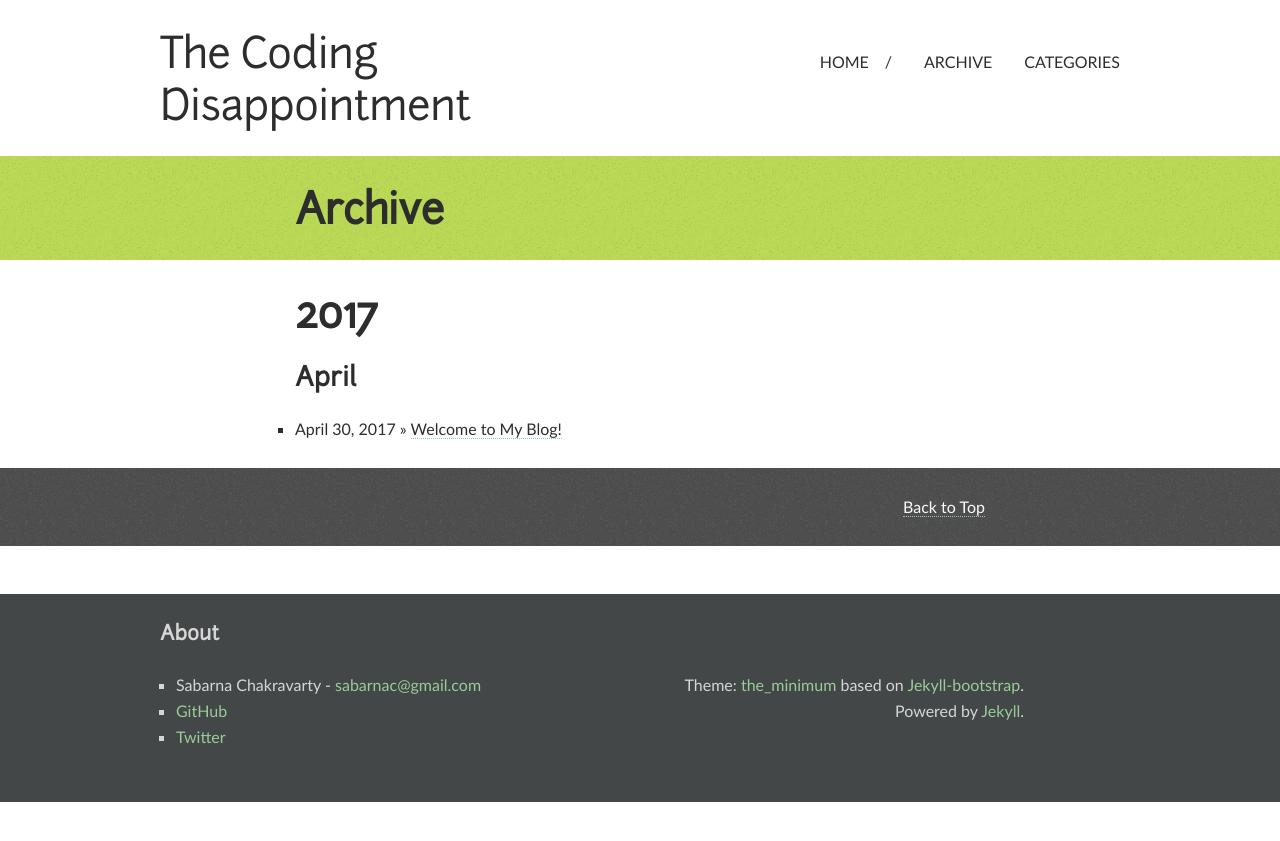
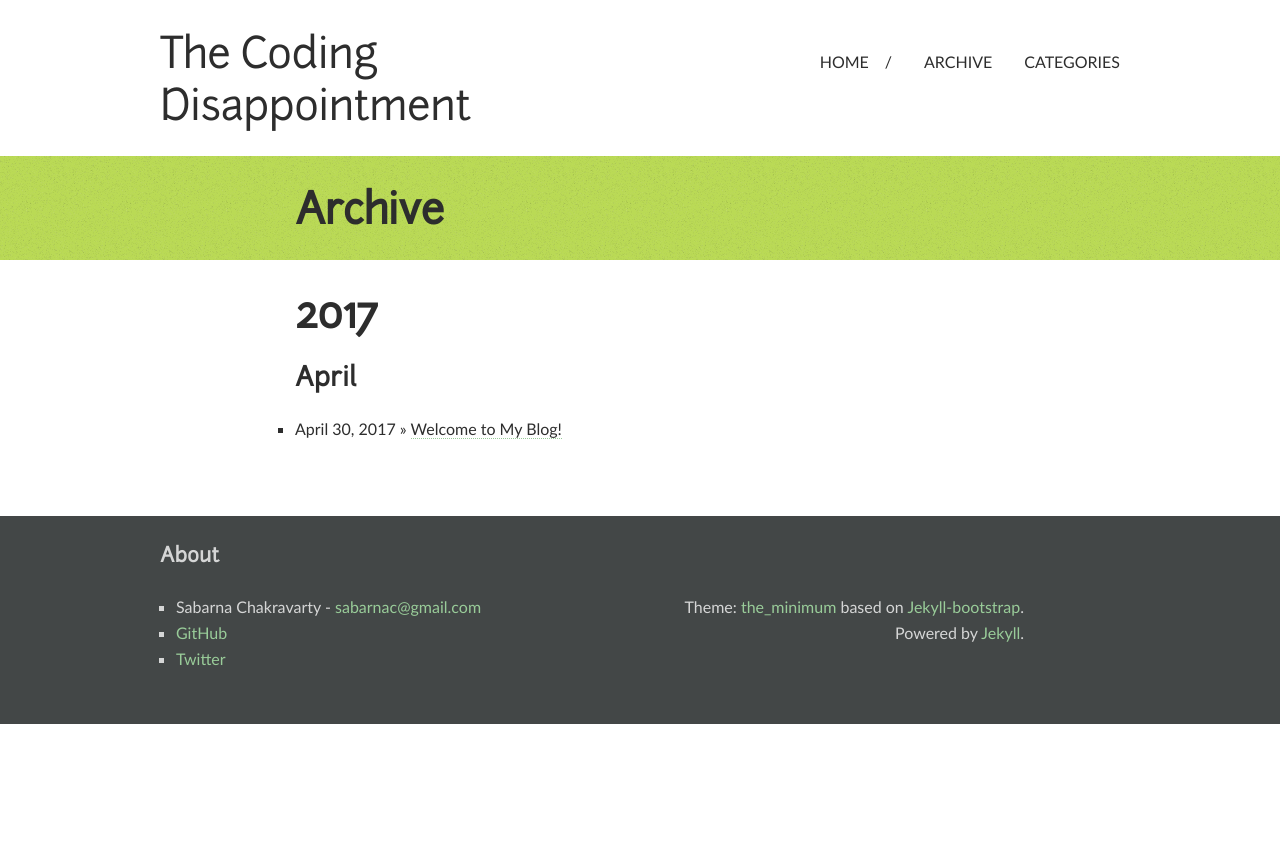
Before and after one commit to sabarnac/sabarnac.github.io, a Jekyll site: the page built from archive.html, in a window 1280 px wide. Shown: the top 841 px of the page. Built offline with Jekyll 4.4.1, drawn with Linux system fonts in a browser that asks for light colours; comment, search, counter and statistics services are not loaded.

Commit message:
Minor Changes

```diff
--- a/_includes/themes/the-minimum/page.html
+++ b/_includes/themes/the-minimum/page.html
@@ -15,14 +15,6 @@
 				</div><!-- entry-content -->
 			</div><!-- bd -->
 
-			<footer class="unit-foot">
-				<div class="unit-inner unit-foot-inner">
-					<p class="gotop">
-						<a href="#page">Back to Top</a>
-					</p>
-				</div>
-			</footer>
-
 		</div><!-- content -->
 	</div><!-- unit-inner -->
 </article>
```
